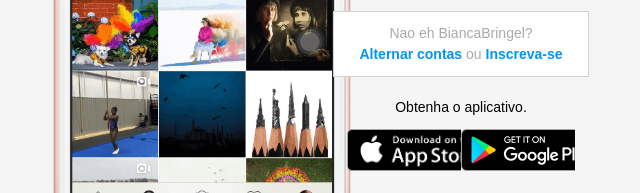
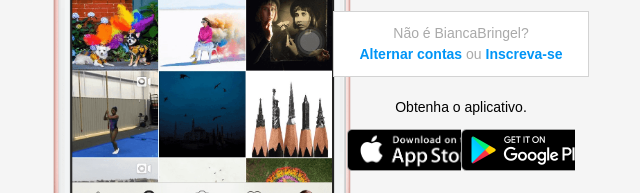
Before and after one commit to Bbringel/instagram-dio, a plain HTML site: page index.html in a window 1280 px wide. Shown: the part 433-626 px from the top of the page, 307-947 px from the left. Drawn offline with Linux system fonts and the light colour scheme.

Commit message:
Update index.html

```diff
--- a/index.html
+++ b/index.html
@@ -23,7 +23,7 @@
             </div>
 
             <div class="alternar-contas">
-                <p>Nao eh BiancaBringel?</p>
+                <p>Não é BiancaBringel?</p>
                 <p> <a href="#">Alternar contas</a> ou <a href="#">Inscreva-se</a></p>
             </div>
 
```
